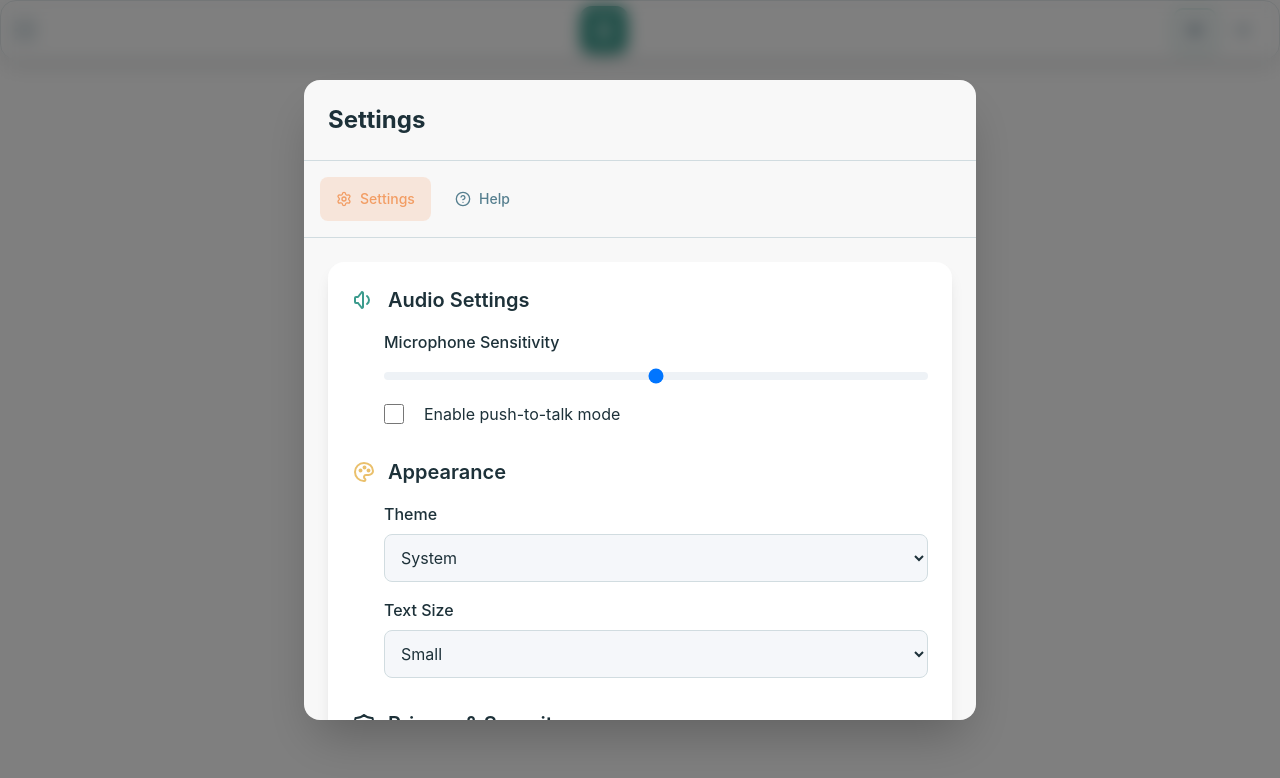
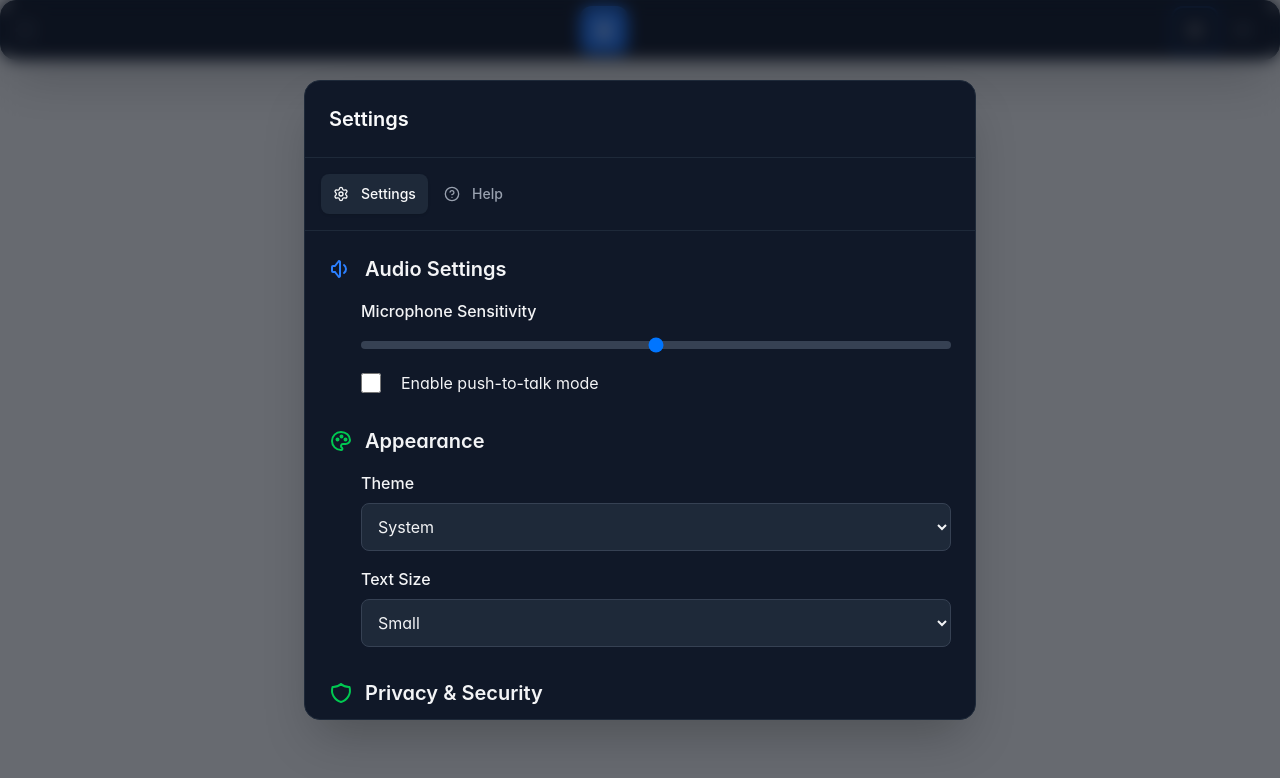
Before and after one commit to QuincyMillerDev/steward, a React (Vite) app: page / in a window 1280 px wide. Both pictures are taken after a click on the button 1195 px from the left and 30 px from the top of the page. Shown: the top 778 px of the page. Built offline with nearby package versions, Linux system fonts and the light colour scheme.

Commit message:
Good starting point

```diff
--- a/src/App.tsx
+++ b/src/App.tsx
@@ -61,7 +61,7 @@ function App() {
   // Render standalone settings/help window or main toolbar interface
   if (pageParam === 'settings-help') {
     return (
-      <div className="w-screen h-screen bg-[hsl(var(--background))] dark:bg-[hsl(var(--background))] flex items-center justify-center p-4">
+      <div className="w-screen h-screen bg-gray-950 flex items-center justify-center p-4">
         <SettingsWindow dispatch={dispatch} />
       </div>
     );
--- a/src/components/SettingsContent.tsx
+++ b/src/components/SettingsContent.tsx
@@ -2,16 +2,16 @@ import { IconVolume2, IconPalette, IconShield, IconKeyboard } from "@tabler/icon
 
 export function SettingsContent() {
   return (
-    <div className="space-y-8 bg-white/95 dark:bg-[hsl(var(--card))] backdrop-blur-md rounded-2xl p-6 shadow-lg">
+    <div className="space-y-8">
       {/* Audio Settings */}
       <section>
         <div className="flex items-center gap-3 mb-4">
-          <IconVolume2 className="w-6 h-6 text-[hsl(var(--primary))]" />
-          <h3 className="text-xl font-semibold text-[hsl(var(--foreground))]">Audio Settings</h3>
+          <IconVolume2 className="w-6 h-6 text-blue-500" />
+          <h3 className="text-xl font-semibold text-gray-100">Audio Settings</h3>
         </div>
         <div className="space-y-4 pl-8">
           <div>
-            <label className="block text-base font-medium text-[hsl(var(--foreground))] mb-2">
+            <label className="block text-base font-medium text-gray-100 mb-2">
               Microphone Sensitivity
             </label>
             <input
@@ -19,16 +19,16 @@ export function SettingsContent() {
               min="0"
               max="100"
               defaultValue="50"
-              className="w-full h-2 bg-[hsl(var(--muted))] rounded-lg appearance-none cursor-pointer"
+              className="w-full h-2 bg-gray-700 rounded-lg appearance-none cursor-pointer"
             />
           </div>
           <div className="flex items-center gap-3">
             <input
               type="checkbox"
               id="push-to-talk"
-              className="w-5 h-5 text-[hsl(var(--primary))] bg-[hsl(var(--background))] border border-[hsl(var(--border))] rounded focus:ring-2 focus:ring-[hsl(var(--primary))]"
+              className="w-5 h-5 text-blue-500 bg-gray-900 border border-gray-700 rounded focus:ring-2 focus:ring-blue-500"
             />
-            <label htmlFor="push-to-talk" className="text-base text-[hsl(var(--foreground))] ml-2">
+            <label htmlFor="push-to-talk" className="text-base text-gray-100 ml-2">
               Enable push-to-talk mode
             </label>
           </div>
@@ -38,21 +38,21 @@ export function SettingsContent() {
       {/* Appearance */}
       <section>
         <div className="flex items-center gap-3 mb-4">
-          <IconPalette className="w-6 h-6 text-[hsl(var(--secondary))]" />
-          <h3 className="text-xl font-semibold text-[hsl(var(--foreground))]">Appearance</h3>
+          <IconPalette className="w-6 h-6 text-green-500" />
+          <h3 className="text-xl font-semibold text-gray-100">Appearance</h3>
         </div>
         <div className="space-y-4 pl-8">
           <div>
-            <label className="block text-base font-medium text-[hsl(var(--foreground))] mb-2">Theme</label>
-            <select className="w-full p-3 border border-[hsl(var(--border))] rounded-lg bg-[hsl(var(--background))] text-[hsl(var(--foreground))] focus:ring-2 focus:ring-[hsl(var(--primary))] focus:border-transparent">
+            <label className="block text-base font-medium text-gray-100 mb-2">Theme</label>
+            <select className="w-full p-3 border border-gray-700 rounded-lg bg-gray-800 text-gray-100 focus:ring-2 focus:ring-blue-500 focus:border-transparent">
               <option>System</option>
               <option>Light</option>
               <option>Dark</option>
             </select>
           </div>
           <div>
-            <label className="block text-base font-medium text-[hsl(var(--foreground))] mb-2">Text Size</label>
-            <select className="w-full p-3 border border-[hsl(var(--border))] rounded-lg bg-[hsl(var(--background))] text-[hsl(var(--foreground))] focus:ring-2 focus:ring-[hsl(var(--primary))] focus:border-transparent">
+            <label className="block text-base font-medium text-gray-100 mb-2">Text Size</label>
+            <select className="w-full p-3 border border-gray-700 rounded-lg bg-gray-800 text-gray-100 focus:ring-2 focus:ring-blue-500 focus:border-transparent">
               <option>Small</option>
               <option>Medium</option>
               <option>Large</option>
@@ -65,8 +65,8 @@ export function SettingsContent() {
       {/* Privacy & Security */}
       <section>
         <div className="flex items-center gap-3 mb-4">
-          <IconShield className="w-6 h-6 text-[hsl(var(--success))]" />
-          <h3 className="text-xl font-semibold text-[hsl(var(--foreground))]">Privacy & Security</h3>
+          <IconShield className="w-6 h-6 text-green-500" />
+          <h3 className="text-xl font-semibold text-gray-100">Privacy & Security</h3>
         </div>
         <div className="space-y-4 pl-8">
           <div className="flex items-center gap-3">
@@ -74,9 +74,9 @@ export function SettingsContent() {
               type="checkbox"
               id="save-conversations"
               defaultChecked
-              className="w-5 h-5 text-[hsl(var(--primary))] bg-[hsl(var(--background))] border border-[hsl(var(--border))] rounded focus:ring-2 focus:ring-[hsl(var(--primary))]"
+              className="w-5 h-5 text-blue-500 bg-gray-900 border border-gray-700 rounded focus:ring-2 focus:ring-blue-500"
             />
-            <label htmlFor="save-conversations" className="text-base text-[hsl(var(--foreground))] ml-2">
+            <label htmlFor="save-conversations" className="text-base text-gray-100 ml-2">
               Save conversation history
             </label>
           </div>
@@ -85,9 +85,9 @@ export function SettingsContent() {
               type="checkbox"
               id="require-confirmation"
               defaultChecked
-              className="w-5 h-5 text-[hsl(var(--primary))] bg-[hsl(var(--background))] border border-[hsl(var(--border))] rounded focus:ring-2 focus:ring-[hsl(var(--primary))]"
+              className="w-5 h-5 text-blue-500 bg-gray-900 border border-gray-700 rounded focus:ring-2 focus:ring-blue-500"
             />
-            <label htmlFor="require-confirmation" className="text-base text-[hsl(var(--foreground))] ml-2">
+            <label htmlFor="require-confirmation" className="text-base text-gray-100 ml-2">
               Always ask before performing actions
             </label>
           </div>
@@ -97,25 +97,25 @@ export function SettingsContent() {
       {/* Keyboard Shortcuts */}
       <section>
         <div className="flex items-center gap-3 mb-4">
-          <IconKeyboard className="w-6 h-6 text-[hsl(var(--warning))]" />
-          <h3 className="text-xl font-semibold text-[hsl(var(--foreground))]">Keyboard Shortcuts</h3>
+          <IconKeyboard className="w-6 h-6 text-amber-500" />
+          <h3 className="text-xl font-semibold text-gray-100">Keyboard Shortcuts</h3>
         </div>
         <div className="space-y-3 pl-10">
           <div className="flex justify-between items-center">
-            <span className="text-base text-[hsl(var(--foreground))] leading-relaxed">Start/Stop Listening</span>
-            <kbd className="px-3 py-1.5 text-sm font-semibold text-[hsl(var(--foreground))] bg-[hsl(var(--muted))] border border-[hsl(var(--border))] rounded-lg">
+            <span className="text-base text-gray-100 leading-relaxed">Start/Stop Listening</span>
+            <kbd className="px-3 py-1.5 text-sm font-semibold text-gray-100 bg-gray-800 border border-gray-700 rounded-lg">
               Ctrl + Space
             </kbd>
           </div>
           <div className="flex justify-between items-center">
-            <span className="text-base text-[hsl(var(--foreground))] leading-relaxed">Open Settings</span>
-            <kbd className="px-3 py-1.5 text-sm font-semibold text-[hsl(var(--foreground))] bg-[hsl(var(--muted))] border border-[hsl(var(--border))] rounded-lg">
+            <span className="text-base text-gray-100 leading-relaxed">Open Settings</span>
+            <kbd className="px-3 py-1.5 text-sm font-semibold text-gray-100 bg-gray-800 border border-gray-700 rounded-lg">
               Ctrl + ,
             </kbd>
           </div>
           <div className="flex justify-between items-center">
-            <span className="text-base text-[hsl(var(--foreground))] leading-relaxed">Stop Agent</span>
-            <kbd className="px-3 py-1.5 text-sm font-semibold text-[hsl(var(--foreground))] bg-[hsl(var(--muted))] border border-[hsl(var(--border))] rounded-lg">
+            <span className="text-base text-gray-100 leading-relaxed">Stop Agent</span>
+            <kbd className="px-3 py-1.5 text-sm font-semibold text-gray-100 bg-gray-800 border border-gray-700 rounded-lg">
               Escape
             </kbd>
           </div>
--- a/src/components/SettingsWindow.tsx
+++ b/src/components/SettingsWindow.tsx
@@ -10,7 +10,7 @@ interface SettingsWindowProps {
   defaultTab?: "settings" | "help";
 }
 
-export function SettingsWindow({ dispatch, defaultTab = "settings" }: SettingsWindowProps) {
+export function SettingsWindow({ defaultTab = "settings" }: SettingsWindowProps) {
   // Check if this is a standalone window
   const urlParams = new URLSearchParams(window.location.search);
   const isStandalone = urlParams.get('page') === 'settings-help';
@@ -28,10 +28,10 @@ export function SettingsWindow({ dispatch, defaultTab = "settings" }: SettingsWi
   }) => (
     <button
       onClick={() => setActiveTab(tab)}
-      className={`flex items-center gap-2 px-4 py-3 text-sm font-medium rounded-lg transition-all duration-200 ${
+      className={`flex items-center gap-3 px-3 py-2.5 text-sm font-medium rounded-lg transition-all duration-200 ${
         activeTab === tab
-          ? "bg-[hsl(var(--accent))]/20 text-[hsl(var(--accent))] dark:bg-[hsl(var(--accent))]/10"
-          : "text-[hsl(var(--muted-foreground))] hover:text-[hsl(var(--foreground))] hover:bg-[hsl(var(--muted))]/50"
+          ? "bg-gray-800 text-gray-50 shadow-sm"
+          : "text-gray-400 hover:text-gray-200 hover:bg-gray-800/50"
       }`}
     >
       <Icon className="w-4 h-4" />
@@ -42,8 +42,8 @@ export function SettingsWindow({ dispatch, defaultTab = "settings" }: SettingsWi
   const content = (
     <>
       {/* Tab Navigation */}
-      <div className="border-b border-[hsl(var(--border))]">
-        <div className="flex gap-2 p-4">
+      <div className="border-b border-gray-800">
+        <div className="flex gap-1 p-4">
           <TabButton tab="settings" label="Settings" icon={Settings} />
           <TabButton tab="help" label="Help" icon={HelpCircle} />
         </div>
@@ -64,10 +64,10 @@ export function SettingsWindow({ dispatch, defaultTab = "settings" }: SettingsWi
 
   if (isStandalone) {
     return (
-      <div className="bg-white/95 dark:bg-[hsl(var(--card))] rounded-2xl shadow-lg w-full max-w-4xl max-h-[90vh] overflow-hidden flex flex-col">
+      <div className="bg-gray-900 rounded-2xl shadow-2xl border border-gray-800 w-full max-w-4xl max-h-[90vh] overflow-hidden flex flex-col">
         {/* Header */}
-        <div className="flex items-center p-6 border-b border-[hsl(var(--border))]">
-          <h2 className="text-2xl font-bold text-[hsl(var(--foreground))]">
+        <div className="flex items-center p-6 border-b border-gray-800">
+          <h2 className="text-xl font-semibold text-gray-50">
             {activeTab === "settings" ? "Settings" : "Help"}
           </h2>
         </div>
@@ -79,11 +79,11 @@ export function SettingsWindow({ dispatch, defaultTab = "settings" }: SettingsWi
 
   // Modal version for overlay
   return (
-    <div className="fixed inset-0 z-50 bg-black/50 backdrop-blur-sm flex items-center justify-center">
-      <div className="bg-white/95 dark:bg-[hsl(var(--card))] rounded-2xl shadow-2xl w-full max-w-2xl max-h-[80vh] overflow-hidden flex flex-col">
+    <div className="fixed inset-0 z-50 bg-gray-950/60 backdrop-blur-sm flex items-center justify-center">
+      <div className="bg-gray-900 rounded-2xl shadow-2xl border border-gray-800 w-full max-w-2xl max-h-[80vh] overflow-hidden flex flex-col">
         {/* Header */}
-        <div className="flex items-center p-6 border-b border-[hsl(var(--border))]">
-          <h2 className="text-2xl font-bold text-[hsl(var(--foreground))]">
+        <div className="flex items-center p-6 border-b border-gray-800">
+          <h2 className="text-xl font-semibold text-gray-50">
             {activeTab === "settings" ? "Settings" : "Help"}
           </h2>
         </div>
--- a/src/components/ToolbarWindow.tsx
+++ b/src/components/ToolbarWindow.tsx
@@ -1,5 +1,5 @@
 import type React from "react"
-import { useState, useRef } from "react"
+import { useRef } from "react"
 import { IconMicrophone, IconSettings, IconPlayerStop, IconX } from "@tabler/icons-react"
 import { WaveformAnimation } from "./WaveformAnimation"
 import { getCurrentWindow } from "@tauri-apps/api/window"
@@ -86,7 +86,7 @@ export function ToolbarWindow({ state, dispatch }: ToolbarWindowProps) {
   return (
     <div
       ref={toolbarRef}
-      className="flex items-center bg-white/95 dark:bg-[hsl(var(--card))] backdrop-blur-md border border-[hsl(var(--border))] rounded-2xl shadow-lg transition-all duration-200 w-full h-[60px] overflow-hidden"
+      className="flex items-center bg-gray-900/95 backdrop-blur-xl border border-gray-800 rounded-2xl shadow-2xl transition-all duration-200 w-full h-[60px] overflow-hidden"
     >
       {/* Drag Handle */}
       <div
@@ -98,7 +98,7 @@ export function ToolbarWindow({ state, dispatch }: ToolbarWindowProps) {
       >
         <div className="grid grid-cols-3 gap-1 pointer-events-none">
           {Array.from({ length: 9 }).map((_, i) => (
-            <div key={i} className="w-1 h-1 bg-[hsl(var(--muted-foreground))] rounded-full" />
+            <div key={i} className="w-1 h-1 bg-gray-500 rounded-full" />
           ))}
         </div>
       </div>
@@ -109,7 +109,7 @@ export function ToolbarWindow({ state, dispatch }: ToolbarWindowProps) {
         {showStopButton && (
           <button
             onClick={handleStopAgent}
-            className="flex items-center justify-center w-12 h-12 rounded-xl transition-all duration-200 ease-in-out bg-[hsl(var(--destructive))] hover:bg-[hsl(var(--destructive))]/90 active:bg-[hsl(var(--destructive))]/80 text-[hsl(var(--destructive-foreground))] shadow-lg focus:outline-none focus:ring-2 focus:ring-[hsl(var(--ring))]/50 focus:ring-offset-2"
+            className="flex items-center justify-center w-12 h-12 rounded-xl transition-all duration-200 ease-in-out bg-red-500 hover:bg-red-500/90 active:bg-red-500/80 text-white shadow-lg focus:outline-none focus:ring-2 focus:ring-blue-500/50 focus:ring-offset-2 focus:ring-offset-gray-900"
             aria-label="Stop Steward"
           >
             <IconPlayerStop className="w-6 h-6" />
@@ -124,11 +124,11 @@ export function ToolbarWindow({ state, dispatch }: ToolbarWindowProps) {
             flex items-center justify-center w-12 h-12 rounded-xl transition-all duration-200 ease-in-out
             ${
               state.currentState === "listening"
-                ? "bg-[hsl(var(--destructive))] hover:bg-[hsl(var(--destructive))]/90 active:bg-[hsl(var(--destructive))]/80 text-[hsl(var(--destructive-foreground))] shadow-lg"
-                : "bg-[hsl(var(--primary))] hover:bg-[hsl(var(--primary))]/90 active:bg-[hsl(var(--primary))]/80 text-[hsl(var(--primary-foreground))] shadow-lg"
+                ? "bg-red-500 hover:bg-red-500/90 active:bg-red-500/80 text-white shadow-lg"
+                : "bg-blue-500 hover:bg-blue-500/90 active:bg-blue-500/80 text-white shadow-lg"
             }
             disabled:opacity-50 disabled:cursor-not-allowed disabled:hover:bg-opacity-100
-            focus:outline-none focus:ring-2 focus:ring-[hsl(var(--ring))]/50 focus:ring-offset-2
+            focus:outline-none focus:ring-2 focus:ring-blue-500/50 focus:ring-offset-2 focus:ring-offset-gray-900
           `}
           aria-label={state.currentState === "listening" ? "Stop listening" : "Start listening"}
         >
@@ -144,7 +144,7 @@ export function ToolbarWindow({ state, dispatch }: ToolbarWindowProps) {
         {/* Settings Button */}
         <button
           onClick={handleOpenSettings}
-          className="flex items-center justify-center w-10 h-10 text-[hsl(var(--muted-foreground))] hover:bg-[hsl(var(--muted))] active:bg-[hsl(var(--muted))]/80 rounded-lg transition-all duration-200 focus:outline-none focus:ring-2 focus:ring-[hsl(var(--ring))]/50"
+          className="flex items-center justify-center w-10 h-10 text-gray-400 hover:bg-gray-800 hover:text-gray-200 active:bg-gray-800/80 rounded-lg transition-all duration-200 focus:outline-none focus:ring-2 focus:ring-blue-500/50 focus:ring-offset-2 focus:ring-offset-gray-900"
           aria-label="Open settings"
         >
           <IconSettings className="w-5 h-5" />
@@ -153,7 +153,7 @@ export function ToolbarWindow({ state, dispatch }: ToolbarWindowProps) {
         {/* Close Button */}
         <button
           onClick={handleCloseApp}
-          className="flex items-center justify-center w-10 h-10 text-[hsl(var(--muted-foreground))] hover:bg-[hsl(var(--muted))] active:bg-[hsl(var(--muted))]/80 rounded-lg transition-all duration-200 focus:outline-none focus:ring-2 focus:ring-[hsl(var(--ring))]/50"
+          className="flex items-center justify-center w-10 h-10 text-gray-400 hover:bg-gray-800 hover:text-gray-200 active:bg-gray-800/80 rounded-lg transition-all duration-200 focus:outline-none focus:ring-2 focus:ring-blue-500/50 focus:ring-offset-2 focus:ring-offset-gray-900"
           aria-label="Close application"
         >
           <IconX className="w-5 h-5" />
--- a/src/styles/globals.css
+++ b/src/styles/globals.css
@@ -1,70 +1,77 @@
 @import "tailwindcss";
 
-/* Custom CSS variables for the design system */
+/* Raycast-inspired minimal dark theme */
 :root {
-  /* Ocean Color Palette - Light Mode */
-  --ocean-deep: 197 32% 27%; /* #264653 */
-  --ocean-teal: 171 45% 42%; /* #2A9D8F */
-  --ocean-gold: 40 75% 67%; /* #E9C46A */
-  --ocean-coral: 24 84% 67%; /* #F4A261 */
-  --ocean-terracotta: 10 71% 59%; /* #E76F51 */
+  /* Core neutral grays */
+  --gray-50: 220 14% 96%;   /* #f6f6f7 */
+  --gray-100: 220 13% 91%;  /* #e8e9ea */
+  --gray-200: 220 9% 78%;   /* #c0c1c2 */
+  --gray-300: 220 9% 65%;   /* #9d9fa1 */
+  --gray-400: 220 9% 56%;   /* #87898c */
+  --gray-500: 220 9% 46%;   /* #6e7073 */
+  --gray-600: 220 9% 34%;   /* #515356 */
+  --gray-700: 220 13% 26%;  /* #3f4245 */
+  --gray-800: 220 27% 18%;  /* #242629 */
+  --gray-900: 220 39% 11%;  /* #16181a */
+  --gray-950: 220 65% 6%;   /* #0a0b0d */
 
-  /* Extended Ocean Colors */
-  --ocean-light-teal: 171 45% 52%;
-  --ocean-light-gold: 40 75% 77%;
-  --ocean-light-coral: 24 84% 77%;
-  --ocean-mist: 210 33% 97%; /* #F8FAFB */
-  --ocean-deep-text: 197 32% 17%;
+  /* Accent colors */
+  --blue-500: 217 91% 60%;    /* #3b82f6 - Primary accent */
+  --blue-600: 221 83% 53%;    /* #2563eb */
+  --red-500: 0 84% 60%;       /* #ef4444 - Destructive */
+  --green-500: 142 76% 36%;   /* #22c55e - Success */
+  --amber-500: 43 96% 56%;    /* #f59e0b - Warning */
 
-  /* Light Mode Variables */
-  --background: var(--ocean-mist);
-  --foreground: var(--ocean-deep-text);
+  /* Light mode */
+  --background: var(--gray-50);
+  --foreground: var(--gray-900);
   --card: 0 0% 100%;
-  --card-foreground: var(--ocean-deep-text);
+  --card-foreground: var(--gray-900);
   --popover: 0 0% 100%;
-  --popover-foreground: var(--ocean-deep-text);
-  --primary: var(--ocean-teal);
+  --popover-foreground: var(--gray-900);
+  --primary: var(--blue-500);
   --primary-foreground: 0 0% 100%;
-  --secondary: var(--ocean-gold);
-  --secondary-foreground: var(--ocean-deep-text);
-  --muted: 210 33% 95%;
-  --muted-foreground: 197 25% 45%;
-  --accent: var(--ocean-coral);
+  --secondary: var(--gray-100);
+  --secondary-foreground: var(--gray-900);
+  --muted: var(--gray-100);
+  --muted-foreground: var(--gray-500);
+  --accent: var(--blue-500);
   --accent-foreground: 0 0% 100%;
-  --destructive: var(--ocean-terracotta);
+  --destructive: var(--red-500);
   --destructive-foreground: 0 0% 100%;
-  --border: 197 20% 85%;
-  --input: 197 20% 90%;
-  --ring: var(--ocean-teal);
-  --radius: 0.5rem;
+  --border: var(--gray-200);
+  --input: var(--gray-100);
+  --ring: var(--blue-500);
+  --radius: 0.75rem;
 }
 
 .dark {
-  /* Ocean Color Palette - Dark Mode */
-  --background: var(--ocean-deep);
-  --foreground: 0 0% 98%;
-  --card: 197 32% 22%;
-  --card-foreground: 0 0% 98%;
-  --popover: 197 32% 22%;
-  --popover-foreground: 0 0% 98%;
-  --primary: var(--ocean-teal);
+  /* Dark mode - Raycast inspired */
+  --background: var(--gray-950);
+  --foreground: var(--gray-50);
+  --card: var(--gray-900);
+  --card-foreground: var(--gray-50);
+  --popover: var(--gray-900);
+  --popover-foreground: var(--gray-50);
+  --primary: var(--blue-500);
   --primary-foreground: 0 0% 100%;
-  --secondary: var(--ocean-gold);
-  --secondary-foreground: var(--ocean-deep-text);
-  --muted: 197 32% 25%;
-  --muted-foreground: 197 20% 75%;
-  --accent: var(--ocean-coral);
+  --secondary: var(--gray-800);
+  --secondary-foreground: var(--gray-50);
+  --muted: var(--gray-800);
+  --muted-foreground: var(--gray-400);
+  --accent: var(--blue-500);
   --accent-foreground: 0 0% 100%;
-  --destructive: var(--ocean-terracotta);
+  --destructive: var(--red-500);
   --destructive-foreground: 0 0% 100%;
-  --border: 197 20% 30%;
-  --input: 197 20% 25%;
-  --ring: var(--ocean-teal);
+  --border: var(--gray-800);
+  --input: var(--gray-800);
+  --ring: var(--blue-500);
 }
 
 /* Base styles */
 body {
-  font-family: 'Inter', -apple-system, BlinkMacSystemFont, 'Segoe UI', Roboto, 'Helvetica Neue', Arial, sans-serif;
+  font-family: 'SF Pro Display', -apple-system, BlinkMacSystemFont, 'Segoe UI Variable', 'Segoe UI', system-ui, Inter, Roboto, 'Helvetica Neue', Arial, sans-serif;
+  font-feature-settings: 'cv01', 'cv03', 'cv04', 'cv11';
   background: transparent !important;
   color: hsl(var(--foreground));
   margin: 0;
@@ -74,6 +81,8 @@ body {
   user-select: none;
   transform: translateZ(0);
   backface-visibility: hidden;
+  -webkit-font-smoothing: antialiased;
+  -moz-osx-font-smoothing: grayscale;
 }
 
 html {
--- a/tailwind.config.js
+++ b/tailwind.config.js
@@ -15,8 +15,8 @@ export default {
         'elderly': '3rem', // 48px touch targets
       },
       colors: {
-        'elderly-primary': '#2563eb',
-        'elderly-bg': 'rgba(0, 0, 0, 0.8)',
+        'elderly-primary': '#3b82f6',
+        'elderly-bg': 'rgba(10, 11, 13, 0.95)',
         background: 'hsl(var(--background))',
         foreground: 'hsl(var(--foreground))',
         card: {
@@ -50,22 +50,33 @@ export default {
         border: 'hsl(var(--border))',
         input: 'hsl(var(--input))',
         ring: 'hsl(var(--ring))',
-        chart: {
-          '1': 'hsl(var(--chart-1))',
-          '2': 'hsl(var(--chart-2))',
-          '3': 'hsl(var(--chart-3))',
-          '4': 'hsl(var(--chart-4))',
-          '5': 'hsl(var(--chart-5))'
+
+        // Additional Raycast-inspired grays for direct use
+        gray: {
+          50: 'hsl(var(--gray-50))',
+          100: 'hsl(var(--gray-100))',
+          200: 'hsl(var(--gray-200))',
+          300: 'hsl(var(--gray-300))',
+          400: 'hsl(var(--gray-400))',
+          500: 'hsl(var(--gray-500))',
+          600: 'hsl(var(--gray-600))',
+          700: 'hsl(var(--gray-700))',
+          800: 'hsl(var(--gray-800))',
+          900: 'hsl(var(--gray-900))',
+          950: 'hsl(var(--gray-950))',
         },
-        sidebar: {
-          DEFAULT: 'hsl(var(--sidebar-background))',
-          foreground: 'hsl(var(--sidebar-foreground))',
-          primary: 'hsl(var(--sidebar-primary))',
-          'primary-foreground': 'hsl(var(--sidebar-primary-foreground))',
-          accent: 'hsl(var(--sidebar-accent))',
-          'accent-foreground': 'hsl(var(--sidebar-accent-foreground))',
-          border: 'hsl(var(--sidebar-border))',
-          ring: 'hsl(var(--sidebar-ring))'
+        blue: {
+          500: 'hsl(var(--blue-500))',
+          600: 'hsl(var(--blue-600))',
+        },
+        red: {
+          500: 'hsl(var(--red-500))',
+        },
+        green: {
+          500: 'hsl(var(--green-500))',
+        },
+        amber: {
+          500: 'hsl(var(--amber-500))',
         }
       },
       borderRadius: {
```
Also changed, not shown: src/components/HelpContent.tsx (+27 -27 lines), src/components/ResponseWindow.tsx (+15 -15 lines).
